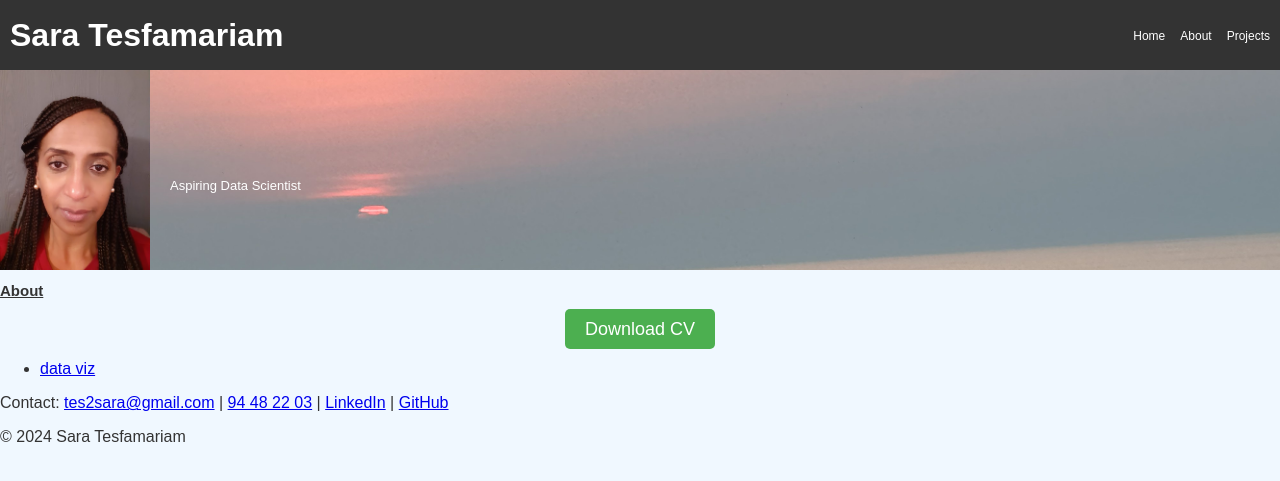
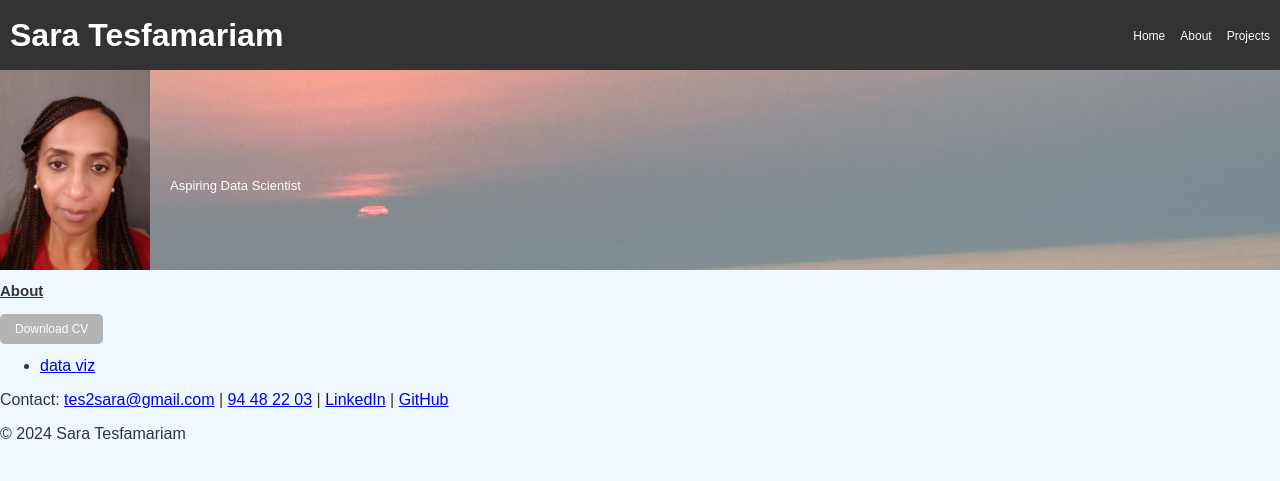
Before and after one commit to tes2sara/sara_tesfamariam, a Jekyll site: the page built from index.md, in a window 1280 px wide. Shown: the top 481 px of the page. Built offline with Jekyll 4.4.1, drawn with Linux system fonts in a browser that asks for light colours; Markdown is read by kramdown in place of the engine named in the settings.

Commit message:
Update index.md

```diff
--- a/index.md
+++ b/index.md
@@ -25,8 +25,8 @@ title: Home
 
 <h2 style="text-decoration: underline; font-size: 15px;">About</h2>
 
-<div style="text-align: center; margin: 20px 0;">
-    <a href="CV.pdf" download="Sara_CV.pdf" style="padding: 10px 20px; background-color: #4CAF50; color: white; text-decoration: none; border-radius: 5px; font-size: 18px;">Download CV</a>
+<div style="text-align: left; margin: 20px 0;">
+    <a href="CV.pdf" download="Sara_CV.pdf" style="padding: 8px 15px; background-color: #b4b4b4; color: white; text-decoration: none; border-radius: 5px; font-size: 12px;">Download CV</a>
 </div>
 
 - [data viz](project1.md)
```
